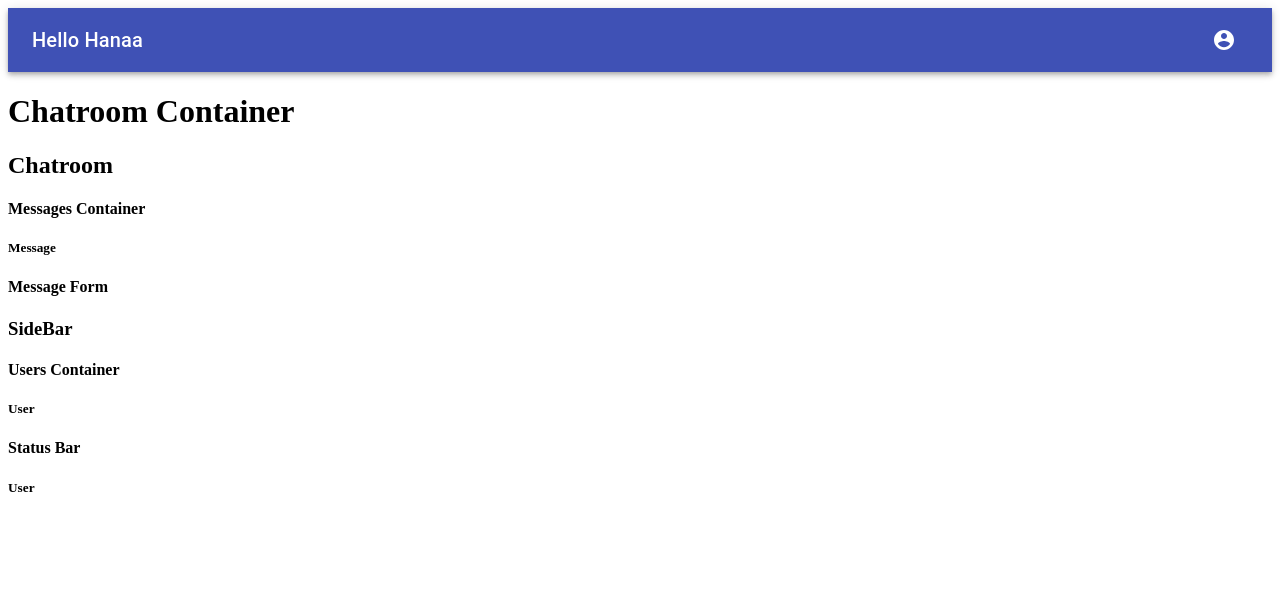
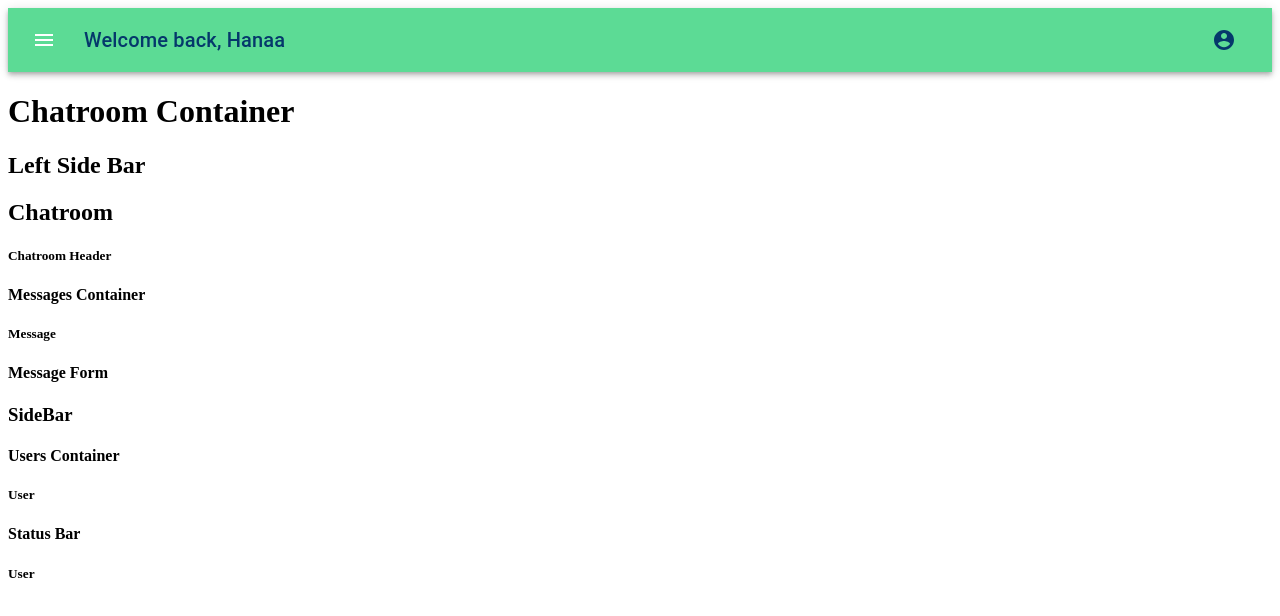
Before and after one commit to hsadoqi/messages_app_frontend, a React (Create React App) app: page / in a window 1280 px wide. Shown: the top 616 px of the page. Built offline with nearby package versions, Linux system fonts and the light colour scheme.

Commit message:
edited nav bar styling

```diff
--- a/src/App.js
+++ b/src/App.js
@@ -1,6 +1,6 @@
 import React, { Component } from 'react'
 import ChatroomContainer from './components/ChatroomContainer'
-import NavBar from './NavBar'
+import NavBar from './NavBar/NavBar'
 
 class App extends Component {
   constructor(){
--- a/src/NavBar.js
+++ /dev/null
@@ -1,40 +0,0 @@
-import { AppBar, Toolbar, Typography, makeStyles, IconButton } from '@material-ui/core'
-import { AccountCircle } from '@material-ui/icons'
-
-const useStyles = makeStyles((theme) => ({
-    title: {
-      flexGrow: 1,
-    }
-  }));
-
-// to add menu button later, check appbar api in material-ui
-// - app bar with menu
-// - update useStyles
-// - import menu button from api
-
-function NavBar({currentUser}){
-    const classes = useStyles()
-
-    return (
-        <AppBar position="static">
-            <Toolbar>
-                <Typography variant="h6" className={classes.title}>
-                    Hello {currentUser.name}
-                </Typography>
-                <div>
-                <IconButton
-                    aria-label="account of current user"
-                    aria-controls="menu-appbar"
-                    aria-haspopup="true"
-                    onClick={() => console.log("clicked")}
-                    color="inherit"
-                >
-                    <AccountCircle />
-                </IconButton>
-                </div>
-            </Toolbar>
-        </AppBar>
-    )
-}
-
-export default NavBar
--- /dev/null
+++ b/src/NavBar/NavBar.js
@@ -0,0 +1,33 @@
+import { AppBar, Toolbar, Typography, IconButton } from '@material-ui/core'
+import { AccountCircle, Menu } from '@material-ui/icons'
+import { useStyles } from './NavBarStyles'
+
+function NavBar({currentUser}){
+    const classes = useStyles()
+
+    return (
+        <AppBar position="static" className={classes.toolBar}>
+            <Toolbar className={classes.toolbar}>
+                <IconButton edge="start" className={classes.menuButton} color="inherit" aria-label="menu">
+                    <Menu />
+                </IconButton>
+                <Typography variant="h6" className={classes.title}>
+                    Welcome back, {currentUser.name}
+                </Typography>
+                <div>
+                <IconButton
+                    aria-label="account of current user"
+                    aria-controls="menu-appbar"
+                    aria-haspopup="true"
+                    onClick={() => console.log("clicked")}
+                    className={classes.accountIcon}
+                >
+                    <AccountCircle/>
+                </IconButton>
+                </div>
+            </Toolbar>
+        </AppBar>
+    )
+}
+
+export default NavBar
--- /dev/null
+++ b/src/NavBar/NavBarStyles.js
@@ -0,0 +1,29 @@
+import { makeStyles } from '@material-ui/core'
+
+const colors = {
+    primary: "#05386B",
+    primaryText: "#ffffff",
+    lightSecondary: "#92ffc6",
+    secondary: "#5CDB95",
+    secondaryText: "#000000",
+    textStyle: "EDF5E1"
+}
+
+const useStyles = makeStyles((theme) => ({
+    title: {
+      flexGrow: 1,
+      color: colors.primary
+    },
+    toolBar: {
+        background: colors.secondary
+    },
+    menuButton: {
+        marginRight: theme.spacing(2),
+        color: colors.textStyle
+    },
+    accountIcon: {
+        color: colors.primary
+    }
+  }));
+
+export { useStyles }
--- a/src/components/Chatroom.js
+++ b/src/components/Chatroom.js
@@ -1,12 +1,14 @@
 import React, { Component } from 'react'
 import MessagesContainer from './MessagesContainer'
 import MessageForm from './MessageForm'
+import ChatroomHeader from './ChatroomHeader'
 
 class Chatroom extends Component {
     render(){
         return (
             <div>
                 <h2>Chatroom</h2>
+                <ChatroomHeader />
                 <MessagesContainer/>
                 <MessageForm/>
             </div>
--- a/src/components/ChatroomContainer.js
+++ b/src/components/ChatroomContainer.js
@@ -1,6 +1,7 @@
 import React, { Component } from 'react'
 import Chatroom from './Chatroom'
-import SideBar from './SideBar'
+import RightSideBar from './RightSideBar'
+import LeftSideBar from './LeftSideBar'
 
 class ChatroomContainer extends Component {
     constructor(props){
@@ -14,8 +15,9 @@ class ChatroomContainer extends Component {
         return (
             <div>
                 <h1>Chatroom Container</h1>
+                <LeftSideBar/>
                 <Chatroom />
-                <SideBar/>
+                <RightSideBar/>
             </div>
         )
     }
--- /dev/null
+++ b/src/components/ChatroomHeader.js
@@ -0,0 +1,13 @@
+import React, { Component } from 'react'
+
+class ChatroomHeader extends Component {
+    render(){
+        return (
+            <div>
+                <h5>Chatroom Header</h5>
+            </div>
+        )
+    }
+}
+
+export default ChatroomHeader
--- /dev/null
+++ b/src/components/LeftSideBar.js
@@ -0,0 +1,13 @@
+import React, {Component } from 'react'
+
+class LeftSideBar extends Component {
+    render(){
+        return (
+            <div>
+                <h2>Left Side Bar</h2>
+            </div>
+        )
+    }
+}
+
+export default LeftSideBar
--- a/src/components/SideBar.js
+++ b/src/components/RightSideBar.js
@@ -2,7 +2,7 @@ import React, { Component } from 'react'
 import UsersContainer from './UsersContainer'
 import StatusBar from './StatusBar'
 
-class SideBar extends Component {
+class RightSideBar extends Component {
     render(){
         return (
             <div>
@@ -14,4 +14,4 @@ class SideBar extends Component {
     }
 }
 
-export default SideBar
+export default RightSideBar
```
Also changed, not shown: 1 other file (tests, documents, lock files or other folders).
